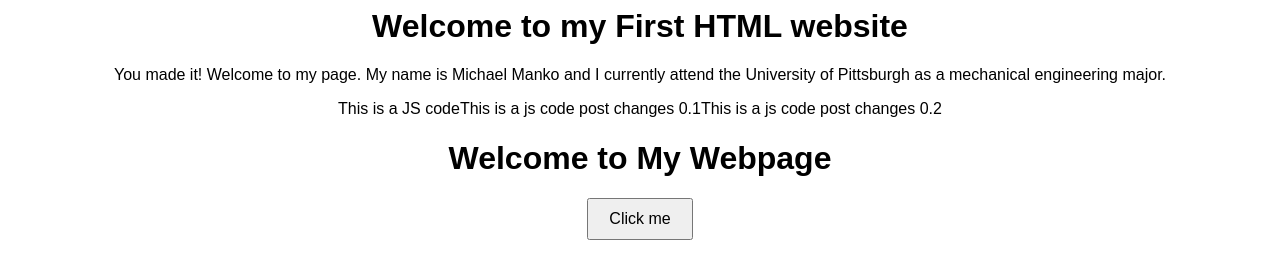
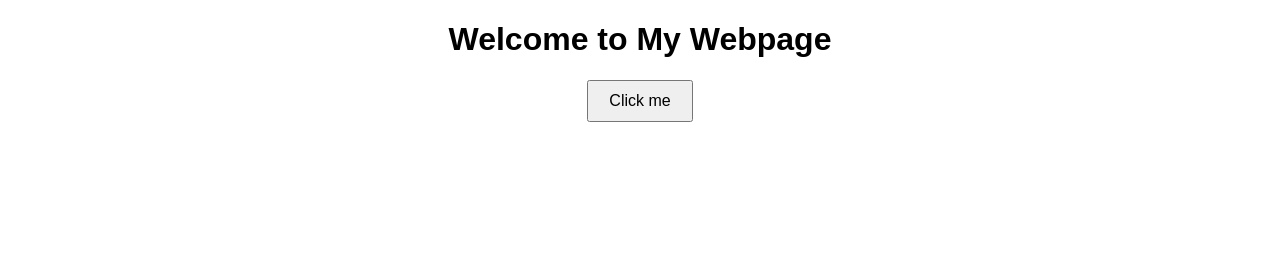
Before and after one commit to michaelmanko/michaelmanko.github.io, a plain HTML site: page index.html in a window 1280 px wide. Drawn offline with Linux system fonts and the light colour scheme.

Commit message:
changebig

```diff
--- a/index.html
+++ b/index.html
@@ -1,10 +1,3 @@
-    <body>
-        <h1>Welcome to my First HTML website</h1>
-        <p>You made it! Welcome to my page. My name is Michael Manko and I currently attend the University of Pittsburgh as a mechanical engineering major.</p>
-        <script src="script.js"> </script>
-    </body>
-<html>
-
 <!DOCTYPE html>
 <html>
 <head>
```
